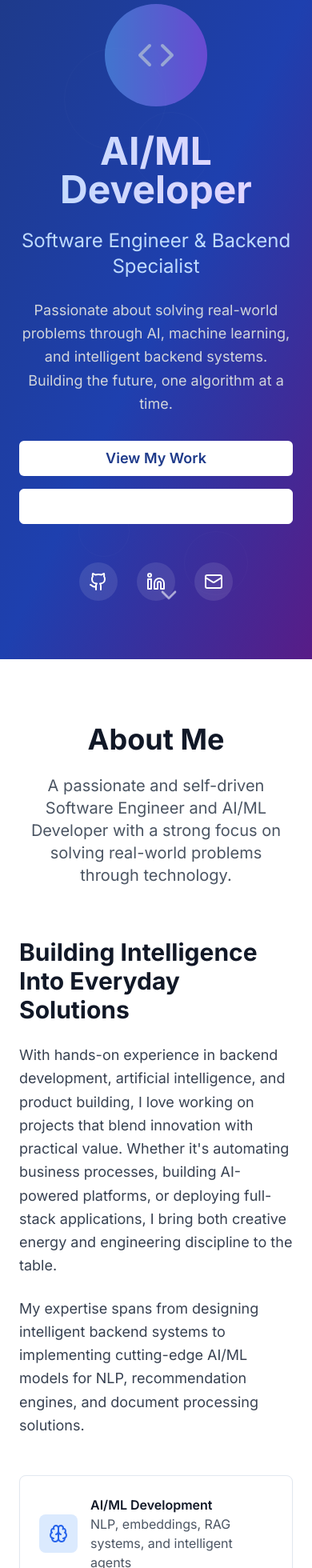
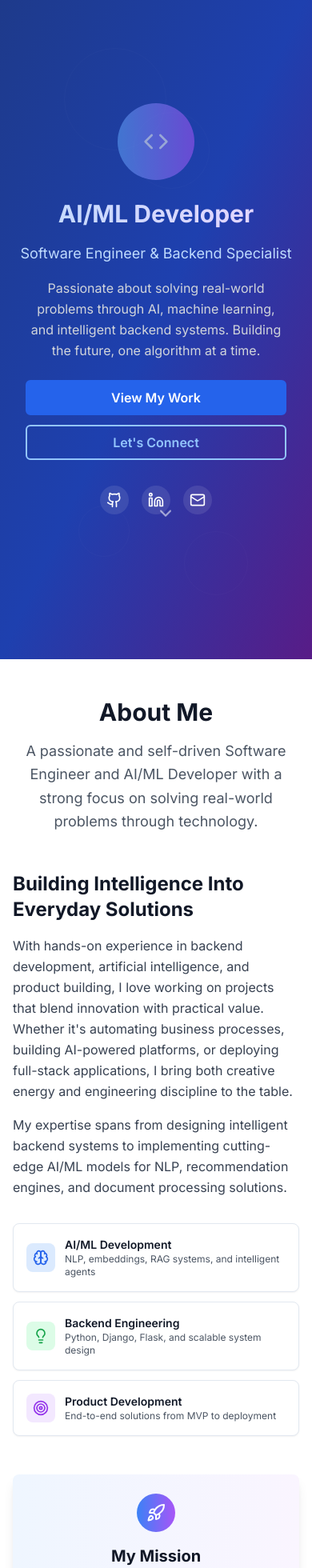
Before and after one commit to ShabbirHathi/shabbirhathi.github.io, a React (Vite) app: page / in a window 390 px wide. Shown: the part 20-1980 px from the top of the page at 80% size. Built offline with nearby package versions, Linux system fonts and the light colour scheme.

Commit message:
Fix: Improve UI and responsiveness
- Enhanced the visual appeal of the portfolio.
- Fixed text color issues on "Let's Connect" and LinkedIn buttons.
- Improved responsiveness for mobile devices.
- Adjusted layout for better user experience across all screen sizes.

```diff
--- a/src/components/About.tsx
+++ b/src/components/About.tsx
@@ -4,78 +4,78 @@ import { Brain, Lightbulb, Target, Rocket } from "lucide-react";
 
 const About = () => {
   return (
-    <section id="about" className="py-20 bg-white">
-      <div className="container mx-auto px-6">
+    <section id="about" className="py-12 sm:py-20 bg-white">
+      <div className="container mx-auto px-4 sm:px-6">
         <div className="max-w-6xl mx-auto">
           {/* Section Header */}
-          <div className="text-center mb-16">
-            <h2 className="text-4xl md:text-5xl font-bold text-gray-900 mb-6">
+          <div className="text-center mb-12 sm:mb-16">
+            <h2 className="text-3xl sm:text-4xl md:text-5xl font-bold text-gray-900 mb-4 sm:mb-6">
               About Me
             </h2>
-            <p className="text-xl text-gray-600 max-w-3xl mx-auto">
+            <p className="text-lg sm:text-xl text-gray-600 max-w-3xl mx-auto leading-relaxed">
               A passionate and self-driven Software Engineer and AI/ML Developer with a strong focus on
               solving real-world problems through technology.
             </p>
           </div>
 
           {/* Main Content */}
-          <div className="grid lg:grid-cols-2 gap-12 items-center mb-16">
+          <div className="grid lg:grid-cols-2 gap-8 sm:gap-12 items-center mb-12 sm:mb-16">
             {/* Left Content */}
-            <div className="space-y-6">
-              <h3 className="text-3xl font-bold text-gray-900 mb-6">
+            <div className="space-y-4 sm:space-y-6">
+              <h3 className="text-2xl sm:text-3xl font-bold text-gray-900 mb-4 sm:mb-6">
                 Building Intelligence Into Everyday Solutions
               </h3>
-              <p className="text-lg text-gray-700 leading-relaxed">
+              <p className="text-base sm:text-lg text-gray-700 leading-relaxed">
                 With hands-on experience in backend development, artificial intelligence, and product building,
                 I love working on projects that blend innovation with practical value. Whether it's automating
                 business processes, building AI-powered platforms, or deploying full-stack applications,
                 I bring both creative energy and engineering discipline to the table.
               </p>
-              <p className="text-lg text-gray-700 leading-relaxed">
+              <p className="text-base sm:text-lg text-gray-700 leading-relaxed">
                 My expertise spans from designing intelligent backend systems to implementing cutting-edge
                 AI/ML models for NLP, recommendation engines, and document processing solutions.
               </p>
             </div>
 
             {/* Right Content - Skills Highlight */}
-            <div className="space-y-4">
-              <Card className="p-6 hover:shadow-lg transition-shadow duration-300">
+            <div className="space-y-3 sm:space-y-4">
+              <Card className="p-4 sm:p-6 hover:shadow-lg transition-shadow duration-300">
                 <CardContent className="p-0">
-                  <div className="flex items-center space-x-4">
-                    <div className="p-3 bg-blue-100 rounded-lg">
-                      <Brain className="w-6 h-6 text-blue-600" />
+                  <div className="flex items-center space-x-3 sm:space-x-4">
+                    <div className="p-2 sm:p-3 bg-blue-100 rounded-lg flex-shrink-0">
+                      <Brain className="w-5 h-5 sm:w-6 sm:h-6 text-blue-600" />
                     </div>
                     <div>
-                      <h4 className="font-semibold text-gray-900">AI/ML Development</h4>
-                      <p className="text-gray-600">NLP, embeddings, RAG systems, and intelligent agents</p>
+                      <h4 className="font-semibold text-gray-900 text-sm sm:text-base">AI/ML Development</h4>
+                      <p className="text-gray-600 text-xs sm:text-sm">NLP, embeddings, RAG systems, and intelligent agents</p>
                     </div>
                   </div>
                 </CardContent>
               </Card>
 
-              <Card className="p-6 hover:shadow-lg transition-shadow duration-300">
+              <Card className="p-4 sm:p-6 hover:shadow-lg transition-shadow duration-300">
                 <CardContent className="p-0">
-                  <div className="flex items-center space-x-4">
-                    <div className="p-3 bg-green-100 rounded-lg">
-                      <Lightbulb className="w-6 h-6 text-green-600" />
+                  <div className="flex items-center space-x-3 sm:space-x-4">
+                    <div className="p-2 sm:p-3 bg-green-100 rounded-lg flex-shrink-0">
+                      <Lightbulb className="w-5 h-5 sm:w-6 sm:h-6 text-green-600" />
                     </div>
                     <div>
-                      <h4 className="font-semibold text-gray-900">Backend Engineering</h4>
-                      <p className="text-gray-600">Python, Django, Flask, and scalable system design</p>
+                      <h4 className="font-semibold text-gray-900 text-sm sm:text-base">Backend Engineering</h4>
+                      <p className="text-gray-600 text-xs sm:text-sm">Python, Django, Flask, and scalable system design</p>
                     </div>
                   </div>
                 </CardContent>
               </Card>
 
-              <Card className="p-6 hover:shadow-lg transition-shadow duration-300">
+              <Card className="p-4 sm:p-6 hover:shadow-lg transition-shadow duration-300">
                 <CardContent className="p-0">
-                  <div className="flex items-center space-x-4">
-                    <div className="p-3 bg-purple-100 rounded-lg">
-                      <Target className="w-6 h-6 text-purple-600" />
+                  <div className="flex items-center space-x-3 sm:space-x-4">
+                    <div className="p-2 sm:p-3 bg-purple-100 rounded-lg flex-shrink-0">
+                      <Target className="w-5 h-5 sm:w-6 sm:h-6 text-purple-600" />
                     </div>
                     <div>
-                      <h4 className="font-semibold text-gray-900">Product Development</h4>
-                      <p className="text-gray-600">End-to-end solutions from MVP to deployment</p>
+                      <h4 className="font-semibold text-gray-900 text-sm sm:text-base">Product Development</h4>
+                      <p className="text-gray-600 text-xs sm:text-sm">End-to-end solutions from MVP to deployment</p>
                     </div>
                   </div>
                 </CardContent>
@@ -85,14 +85,14 @@ const About = () => {
 
           {/* Mission Statement */}
           <Card className="bg-gradient-to-r from-blue-50 to-purple-50 border-none shadow-lg">
-            <CardContent className="p-8 text-center">
-              <div className="flex justify-center mb-6">
-                <div className="p-4 bg-gradient-to-r from-blue-500 to-purple-500 rounded-full">
-                  <Rocket className="w-8 h-8 text-white" />
+            <CardContent className="p-6 sm:p-8 text-center">
+              <div className="flex justify-center mb-4 sm:mb-6">
+                <div className="p-3 sm:p-4 bg-gradient-to-r from-blue-500 to-purple-500 rounded-full">
+                  <Rocket className="w-6 h-6 sm:w-8 sm:h-8 text-white" />
                 </div>
               </div>
-              <h3 className="text-2xl font-bold text-gray-900 mb-4">My Mission</h3>
-              <p className="text-lg text-gray-700 max-w-3xl mx-auto leading-relaxed">
+              <h3 className="text-xl sm:text-2xl font-bold text-gray-900 mb-3 sm:mb-4">My Mission</h3>
+              <p className="text-base sm:text-lg text-gray-700 max-w-3xl mx-auto leading-relaxed">
                 To innovate, solve real-world problems, and bring smart AI-powered tools into everyday
                 business and personal workflows. I aim to bridge the gap between intelligent backend
                 systems and user-focused experiences.
--- a/src/components/Hero.tsx
+++ b/src/components/Hero.tsx
@@ -17,34 +17,34 @@ const Hero = () => {
         <div className="absolute bottom-20 right-20 w-20 h-20 border border-white/20 rounded-full"></div>
       </div>
 
-      <div className="container mx-auto px-6 text-center relative z-10">
+      <div className="container mx-auto px-4 sm:px-6 text-center relative z-10">
         <div className="max-w-4xl mx-auto">
           {/* Avatar */}
-          <div className="mb-8 relative">
-            <div className="w-32 h-32 mx-auto rounded-full bg-gradient-to-r from-blue-400 to-purple-500 flex items-center justify-center text-4xl font-bold mb-6 animate-pulse">
-              <Code size={48} />
+          <div className="mb-6 sm:mb-8 relative">
+            <div className="w-24 h-24 sm:w-32 sm:h-32 mx-auto rounded-full bg-gradient-to-r from-blue-400 to-purple-500 flex items-center justify-center text-3xl sm:text-4xl font-bold mb-4 sm:mb-6 animate-pulse">
+              <Code size={32} className="sm:w-12 sm:h-12" />
             </div>
           </div>
 
           {/* Main Content */}
-          <h1 className="text-5xl md:text-7xl font-bold mb-6 bg-gradient-to-r from-blue-200 to-purple-200 bg-clip-text text-transparent animate-fade-in">
+          <h1 className="text-3xl sm:text-5xl md:text-7xl font-bold mb-4 sm:mb-6 bg-gradient-to-r from-blue-200 to-purple-200 bg-clip-text text-transparent animate-fade-in leading-tight">
             AI/ML Developer
           </h1>
 
-          <h2 className="text-2xl md:text-3xl mb-6 text-blue-200 animate-fade-in" style={{ animationDelay: '0.2s' }}>
+          <h2 className="text-lg sm:text-2xl md:text-3xl mb-4 sm:mb-6 text-blue-200 animate-fade-in" style={{ animationDelay: '0.2s' }}>
             Software Engineer & Backend Specialist
           </h2>
 
-          <p className="text-lg md:text-xl text-gray-300 mb-8 max-w-3xl mx-auto leading-relaxed animate-fade-in" style={{ animationDelay: '0.4s' }}>
+          <p className="text-base sm:text-lg md:text-xl text-gray-300 mb-6 sm:mb-8 max-w-3xl mx-auto leading-relaxed animate-fade-in px-4" style={{ animationDelay: '0.4s' }}>
             Passionate about solving real-world problems through AI, machine learning, and intelligent backend systems.
             Building the future, one algorithm at a time.
           </p>
 
           {/* CTA Buttons */}
-          <div className="flex flex-col sm:flex-row gap-4 justify-center mb-12 animate-fade-in" style={{ animationDelay: '0.6s' }}>
+          <div className="flex flex-col sm:flex-row gap-3 sm:gap-4 justify-center mb-8 sm:mb-12 animate-fade-in px-4" style={{ animationDelay: '0.6s' }}>
             <Button
               size="lg"
-              className="bg-white text-blue-900 hover:bg-gray-100 px-8 py-3 text-lg font-semibold transition-all duration-300 hover:scale-105"
+              className="bg-blue-600 text-white hover:bg-blue-700 border-2 border-blue-600 hover:border-blue-700 px-6 sm:px-8 py-3 text-base sm:text-lg font-semibold transition-all duration-300 hover:scale-105 w-full sm:w-auto"
               onClick={() => scrollToSection('projects')}
             >
               View My Work
@@ -52,7 +52,7 @@ const Hero = () => {
             <Button
               size="lg"
               variant="outline"
-              className="border-white text-white hover:bg-white hover:text-blue-900 px-8 py-3 text-lg font-semibold transition-all duration-300 hover:scale-105"
+              className="border-2 border-blue-300 text-blue-300 hover:bg-blue-300 hover:text-blue-900 bg-transparent px-6 sm:px-8 py-3 text-base sm:text-lg font-semibold transition-all duration-300 hover:scale-105 w-full sm:w-auto"
               onClick={() => scrollToSection('contact')}
             >
               Let's Connect
@@ -60,25 +60,25 @@ const Hero = () => {
           </div>
 
           {/* Social Links */}
-          <div className="flex justify-center space-x-6 mb-12 animate-fade-in" style={{ animationDelay: '0.8s' }}>
+          <div className="flex justify-center space-x-4 sm:space-x-6 mb-8 sm:mb-12 animate-fade-in" style={{ animationDelay: '0.8s' }}>
             <a href="https://github.com" target="_blank" rel="noopener noreferrer"
-               className="p-3 rounded-full bg-white/10 hover:bg-white/20 transition-all duration-300 hover:scale-110">
-              <Github size={24} />
+               className="p-2 sm:p-3 rounded-full bg-white/10 hover:bg-white/20 transition-all duration-300 hover:scale-110">
+              <Github size={20} className="sm:w-6 sm:h-6" />
             </a>
             <a href="https://linkedin.com" target="_blank" rel="noopener noreferrer"
-               className="p-3 rounded-full bg-white/10 hover:bg-white/20 transition-all duration-300 hover:scale-110">
-              <Linkedin size={24} />
+               className="p-2 sm:p-3 rounded-full bg-white/10 hover:bg-white/20 transition-all duration-300 hover:scale-110">
+              <Linkedin size={20} className="sm:w-6 sm:h-6" />
             </a>
             <a href="mailto:contact@example.com"
-               className="p-3 rounded-full bg-white/10 hover:bg-white/20 transition-all duration-300 hover:scale-110">
-              <Mail size={24} />
+               className="p-2 sm:p-3 rounded-full bg-white/10 hover:bg-white/20 transition-all duration-300 hover:scale-110">
+              <Mail size={20} className="sm:w-6 sm:h-6" />
             </a>
           </div>
         </div>
 
         {/* Scroll Indicator */}
-        <div className="absolute bottom-8 left-1/2 transform -translate-x-1/2 animate-bounce">
-          <ChevronDown size={32} className="text-white/60" />
+        <div className="absolute bottom-4 sm:bottom-8 left-1/2 transform -translate-x-1/2 animate-bounce">
+          <ChevronDown size={24} className="sm:w-8 sm:h-8 text-white/60" />
         </div>
       </div>
     </section>
```
Also changed, not shown: src/components/Contact.tsx (+35 -35 lines).
